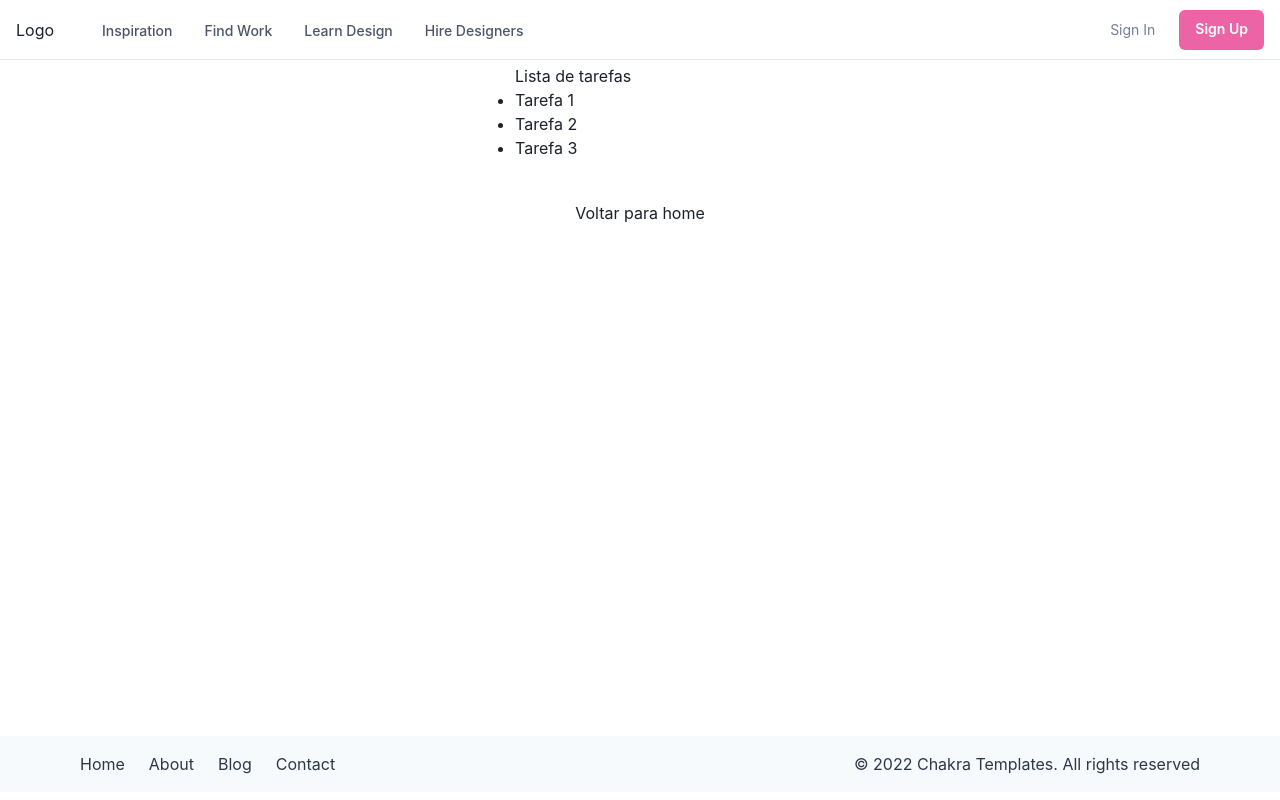
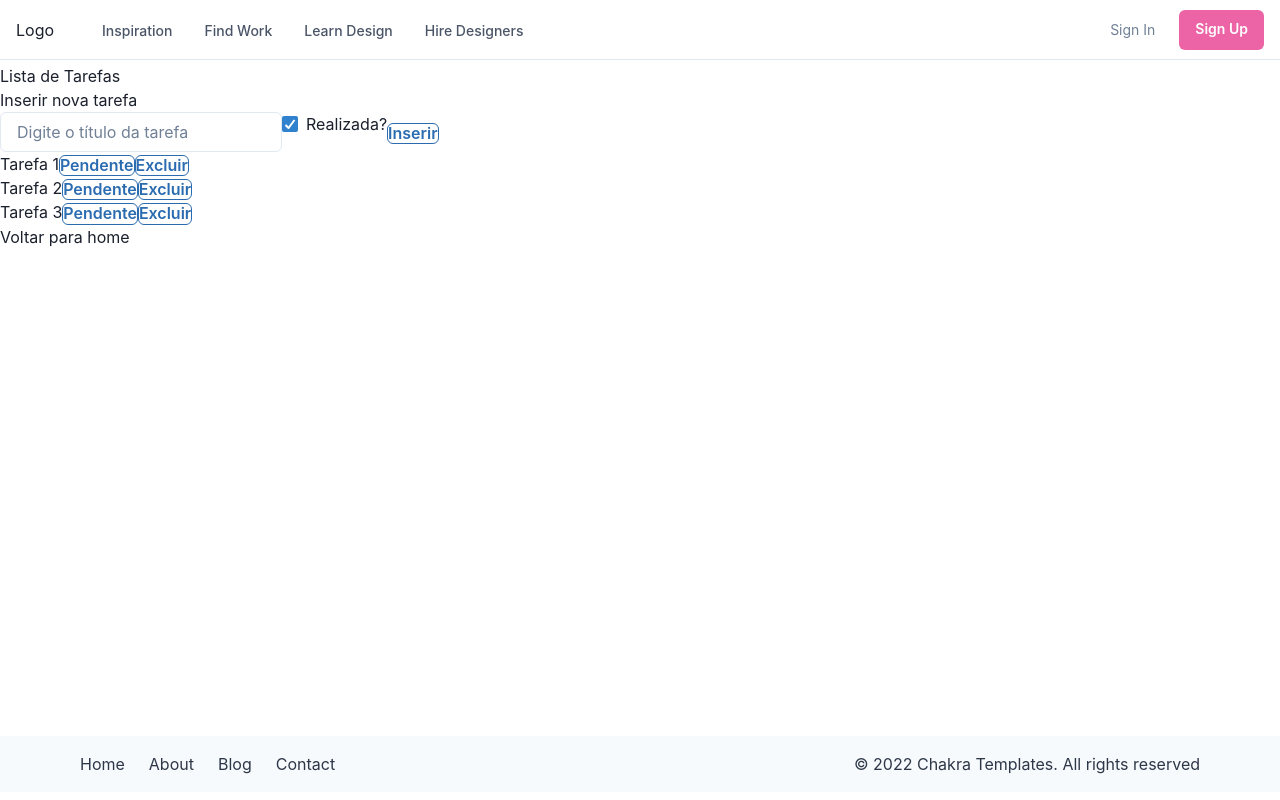
Before and after one commit to leleleonardo/meu-app, a React (Vite) app: page /Tarefas in a window 1280 px wide. Built offline with nearby package versions, Linux system fonts and the light colour scheme.

Commit message:
criação componente tarefa e atualização pagina tarefas

```diff
--- a/src/components/button-fatec/index.tsx
+++ b/src/components/button-fatec/index.tsx
@@ -8,7 +8,7 @@ interface Props{
 
 function ButtonFatec ({type, label}: Props){
 return (
-    <Button colorScheme='red' size='lg'variant='outline' type={type}>
+    <Button colorScheme='blue' size='small'variant='outline' type={type}>
         {label}
         </Button>
 )
--- /dev/null
+++ b/src/components/tarefa/index.tsx
@@ -0,0 +1,9 @@
+import { Checkbox} from '@chakra-ui/react'
+
+function Task(){
+    return(
+        <Checkbox defaultChecked>Realizada?</Checkbox>
+    )
+}
+
+export default Task
--- a/src/pages/Tarefas/index.tsx
+++ b/src/pages/Tarefas/index.tsx
@@ -1,49 +1,40 @@
 import { Link } from "react-router-dom"
 import Layout from "../../components/layout"
-import SimpleList from "../../components/simple-list"
-import styles from "./tarefas.module.css"
+//import styles from "./tarefas.module.css"
+import Task from "../../components/tarefa/index"
+import { Input } from '@chakra-ui/react'
+import ButtonFatec from "../../components/button-fatec"
 
 function Tarefas() {
 
     return (
         <Layout>
-        <div className={styles.container}>
-            <SimpleList
-            title=' Lista de tarefas'
-            item1='Tarefa 1'
-            item2='Tarefa 2'
-            item3='Tarefa 3'
-            />
+
+
+            <h1>Lista de Tarefas</h1>
+            <p></p>
+            <h1>Inserir nova tarefa</h1>
+            <Input placeholder='Digite o título da tarefa' width='auto' />
+            <Task></Task>
+            <ButtonFatec label='Inserir' type="button" />
+            <p></p>
+            <label>Tarefa 1</label>
+            <ButtonFatec label='Pendente' type="button" />
+            <ButtonFatec label='Excluir' type="button" />
+            <p></p>
+            <label>Tarefa 2</label>
+            <ButtonFatec label='Pendente' type="button" />
+            <ButtonFatec label='Excluir' type="button" />
+            <p></p>
+            <label>Tarefa 3</label>
+            <ButtonFatec label='Pendente' type="button" />
+            <ButtonFatec label='Excluir' type="button" />
+            <p></p>
             <Link to='/'> Voltar para home</Link>
-        </div>
+
         </Layout>
     )
 
-
-
-   /* return (
-        <Layout>
-            <div>
-                <h1> Lista de Tarefas</h1>
-
-                <ul>
-                    <li> Tarefa 1</li>
-                    <li> Tarefa 2</li>
-                    <li> Tarefa 3</li>
-                    <li> Tarefa 4</li>
-                </ul>
-
-                <p></p>
-                <Link to='/'> Voltar para Home </Link>
-                <p></p>
-                <Link to='/Contato'>Ir para Contato</Link>
-                <p></p>
-                <Link to='/tarefas'>Ir para Tarefas</Link>
-                <p></p>
-
-            </div>
-        </Layout>
-    )*/
 }
 
 export default Tarefas
```
